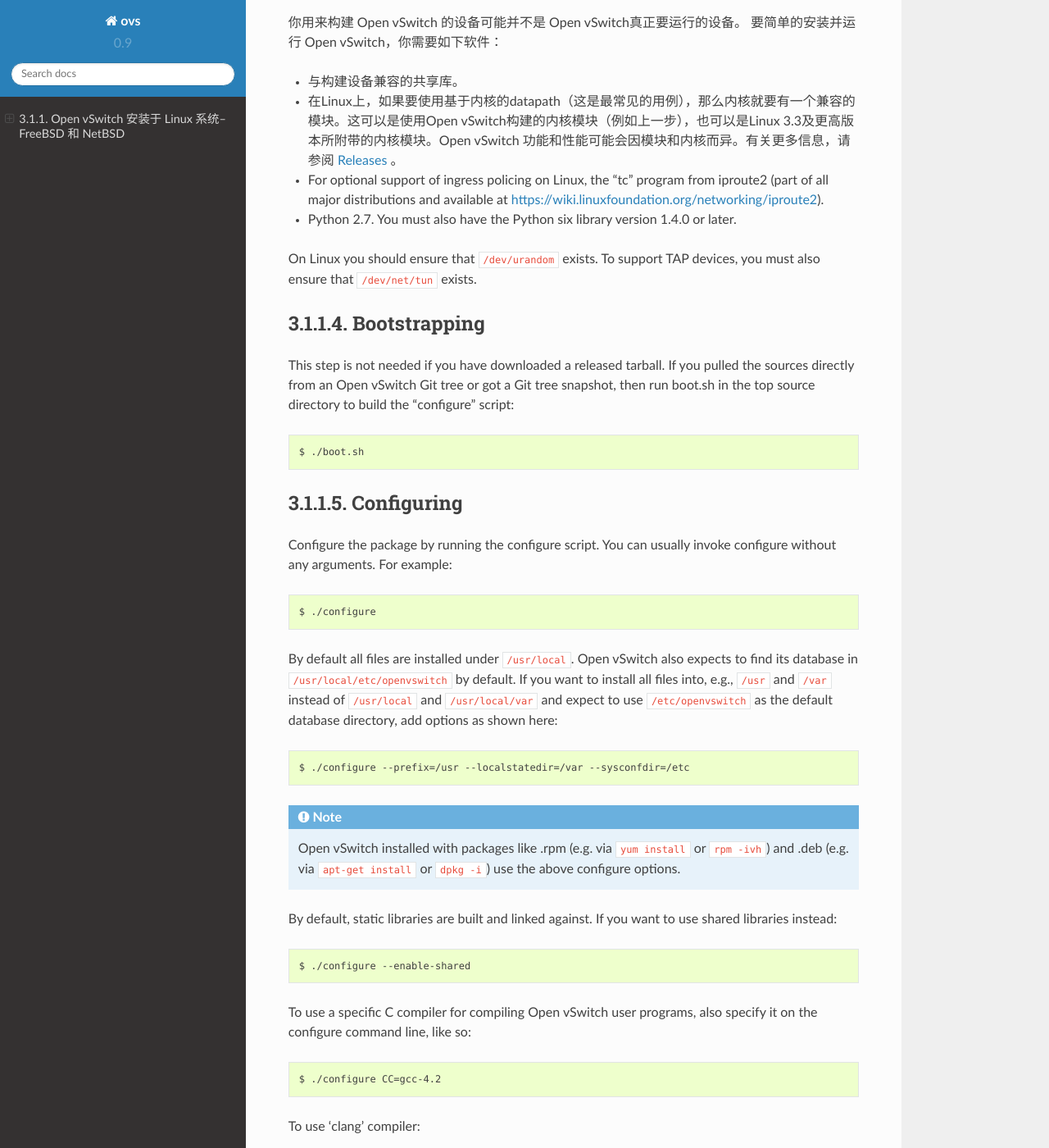
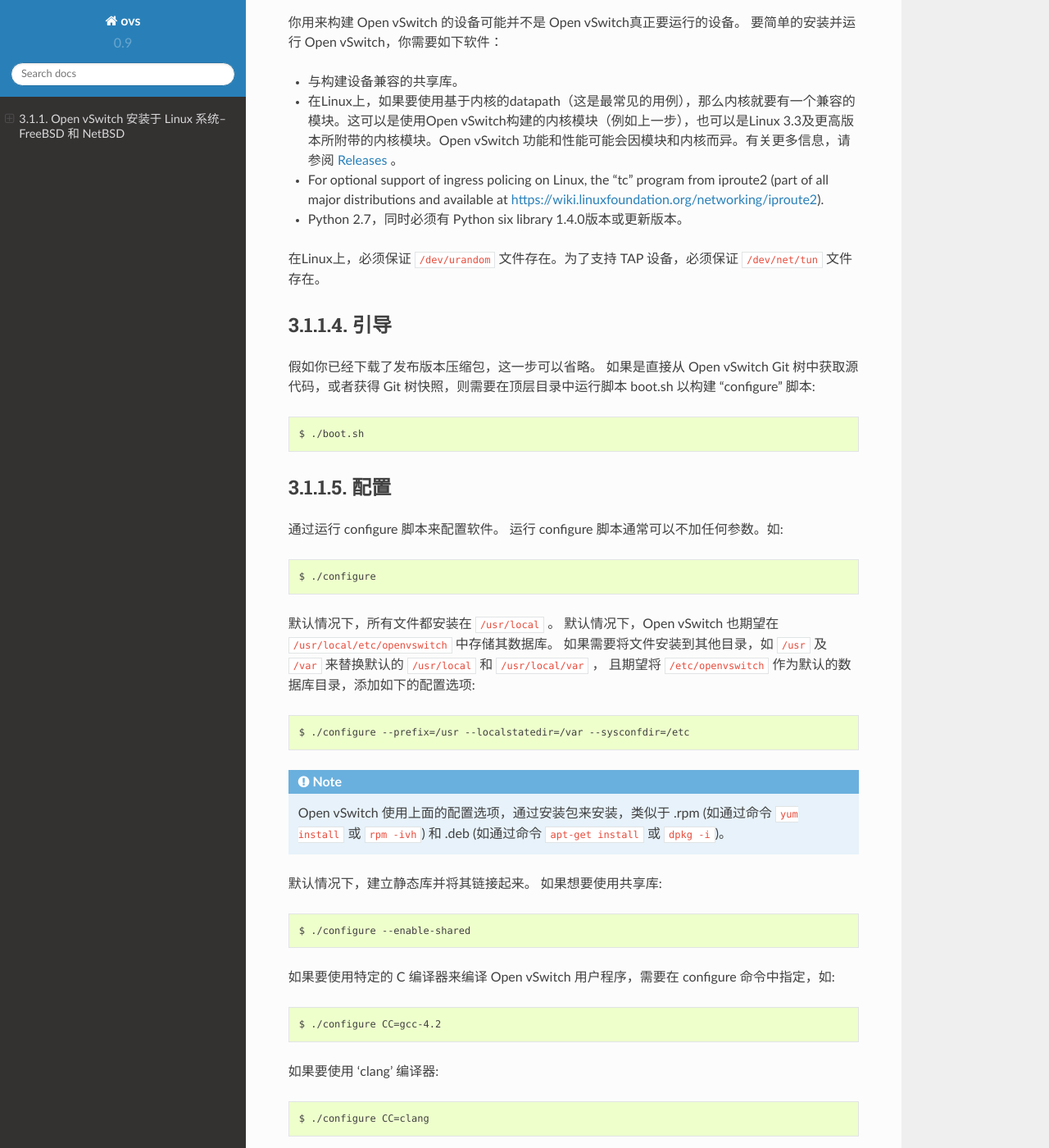
Before and after one commit to lockless/ovs, a Sphinx documentation site: the page built from source/intro/install/general.rst, in a window 1280 px wide and 1400 px high, scrolled down 2724 px. Shown: the whole window at 82% size. Built offline with Sphinx 7.4.7 and the Read the Docs theme 2.0.0, drawn with Linux system fonts in a browser that asks for light colours; pages that are not in the unit, such as notebooks, are missing from menus; some of the changed text lies outside the part shown.

Commit message:
构建与安装-3

```diff
--- a/source/intro/install/general.rst
+++ b/source/intro/install/general.rst
@@ -162,84 +162,72 @@
   from iproute2 (part of all major distributions and available at
   https://wiki.linuxfoundation.org/networking/iproute2).
 
-- Python 2.7. You must also have the Python six library version 1.4.0
-  or later.
+- Python 2.7，同时必须有 Python six library 1.4.0版本或更新版本。
 
-On Linux you should ensure that ``/dev/urandom`` exists. To support TAP
-devices, you must also ensure that ``/dev/net/tun`` exists.
+在Linux上，必须保证 ``/dev/urandom`` 文件存在。为了支持 TAP 设备，必须保证 ``/dev/net/tun`` 文件存在。
 
 .. _general-bootstrapping:
 
-Bootstrapping
--------------
+引导
+------
 
-This step is not needed if you have downloaded a released tarball. If
-you pulled the sources directly from an Open vSwitch Git tree or got a
-Git tree snapshot, then run boot.sh in the top source directory to build
-the "configure" script::
+假如你已经下载了发布版本压缩包，这一步可以省略。
+如果是直接从 Open vSwitch Git 树中获取源代码，或者获得 Git 树快照，则需要在顶层目录中运行脚本 boot.sh 以构建 "configure" 脚本::
 
     $ ./boot.sh
 
 .. _general-configuring:
 
-Configuring
------------
+配置
+------
 
-Configure the package by running the configure script. You can usually
-invoke configure without any arguments. For example::
+通过运行 configure 脚本来配置软件。
+运行 configure 脚本通常可以不加任何参数。如::
 
     $ ./configure
 
-By default all files are installed under ``/usr/local``. Open vSwitch also
-expects to find its database in ``/usr/local/etc/openvswitch`` by default. If
-you want to install all files into, e.g., ``/usr`` and ``/var`` instead of
-``/usr/local`` and ``/usr/local/var`` and expect to use ``/etc/openvswitch`` as
-the default database directory, add options as shown here::
+默认情况下，所有文件都安装在 ``/usr/local`` 。
+默认情况下，Open vSwitch 也期望在 ``/usr/local/etc/openvswitch`` 中存储其数据库。
+如果需要将文件安装到其他目录，如 ``/usr`` 及 ``/var`` 来替换默认的 ``/usr/local`` 和 ``/usr/local/var`` ，
+且期望将 ``/etc/openvswitch`` 作为默认的数据库目录，添加如下的配置选项::
 
     $ ./configure --prefix=/usr --localstatedir=/var --sysconfdir=/etc
 
 .. note::
 
-  Open vSwitch installed with packages like .rpm (e.g. via ``yum install`` or
-  ``rpm -ivh``) and .deb (e.g. via ``apt-get install`` or ``dpkg -i``) use the
-  above configure options.
+  Open vSwitch 使用上面的配置选项，通过安装包来安装，类似于 .rpm (如通过命令 ``yum install`` 或 ``rpm -ivh``) 和
+  .deb (如通过命令 ``apt-get install`` 或 ``dpkg -i``)。
 
-By default, static libraries are built and linked against. If you want to use
-shared libraries instead::
+默认情况下，建立静态库并将其链接起来。
+如果想要使用共享库::
 
     $ ./configure --enable-shared
 
-To use a specific C compiler for compiling Open vSwitch user programs, also
-specify it on the configure command line, like so::
+如果要使用特定的 C 编译器来编译 Open vSwitch 用户程序，需要在 configure 命令中指定，如::
 
     $ ./configure CC=gcc-4.2
 
-To use 'clang' compiler::
+如果要使用 'clang' 编译器::
 
     $ ./configure CC=clang
 
-To supply special flags to the C compiler, specify them as ``CFLAGS`` on the
-configure command line. If you want the default CFLAGS, which include ``-g`` to
-build debug symbols and ``-O2`` to enable optimizations, you must include them
-yourself. For example, to build with the default CFLAGS plus ``-mssse3``, you
-might run configure as follows::
+要想 C 编译器提供特殊的标志，请添加 ``CFLAGS`` 到 configure 命令行中。
+如果想要使用 CFLAGS，包括 ``-g`` 以创建调试符号及 ``-O2`` 以启用优化，必须自己在命令行中指定。
+例如，用 CFLAGS 包括 ``-mssse3`` 来构建，需要运行如下命令::
 
     $ ./configure CFLAGS="-g -O2 -mssse3"
 
-For efficient hash computation special flags can be passed to leverage built-in
-intrinsics. For example on X86_64 with SSE4.2 instruction set support, CRC32
-intrinsics can be used by passing ``-msse4.2``::
+为了使用高效的哈希计算，可以提供特殊的 flags 来使用内建函数。
+例如，在支持 SSE4.2 指令集的 X86_64 上，CRC32 函数可以通过传递 ``-msse4.2``::
 
     $ ./configure CFLAGS="-g -O2 -msse4.2"`
 
-If you are on a different processor and don't know what flags to choose, it is
-recommended to use ``-march=native`` settings::
+如果你使用不同的处理器，不知道要选择什么 flags，建议使用 ``-march=native`` 设置::
 
     $ ./configure CFLAGS="-g -O2 -march=native"
 
-With this, GCC will detect the processor and automatically set appropriate
-flags for it. This should not be used if you are compiling OVS outside the
-target machine.
+这样，GCC 将检测处理器并自动设置适当的标志。
+如果您在目标计算机外编译 OVS，则不应使用此方法。
 
 .. note::
   CFLAGS are not applied when building the Linux kernel module. Custom CFLAGS
```
